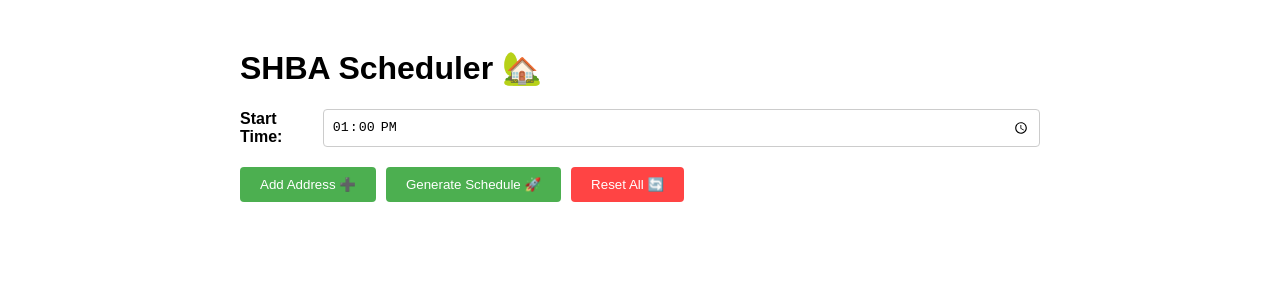
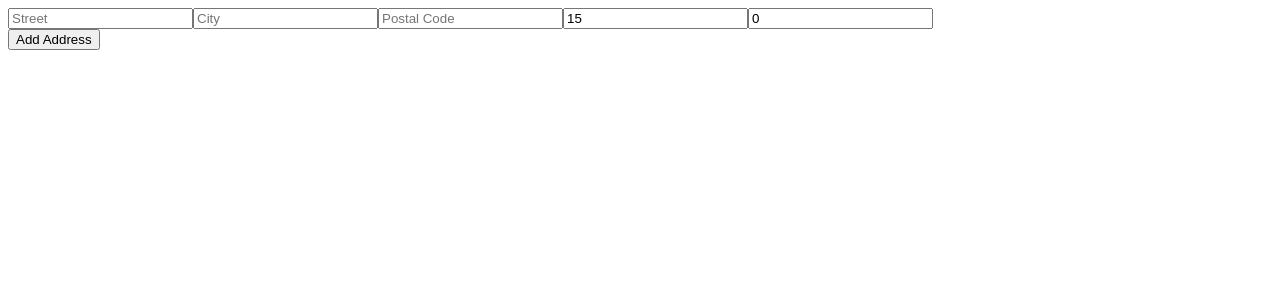
Before and after one commit to Arek497/SEBA-Scheduler, a React (Create React App) app: page / in a window 1280 px wide. Shown: the top 300 px of the page. Built offline with nearby package versions, Linux system fonts and the light colour scheme.

Commit message:
("Fixed TypeScript error"

```diff
--- a/src/App.tsx
+++ b/src/App.tsx
@@ -1,151 +1,75 @@
-import { useState } from "react";
-import "./styles.css";
+import React, { useState } from "react";
 
-export default function App() {
-  const [addresses, setAddresses] = useState([]);
-  const [startTime, setStartTime] = useState("13:00");
-  const [schedule, setSchedule] = useState([]);
+// Define the Address interface with the correct types
+interface Address {
+  street: string;
+  city: string;
+  postalCode: string | number;
+  duration: number;
+  travelTime: number;
+}
 
-  // Add a new address row
+const App: React.FC = () => {
+  // Initialize the addresses state with an array of Address objects
+  const [addresses, setAddresses] = useState<Address[]>([
+    { street: "", city: "", postalCode: "", duration: 15, travelTime: 0 },
+  ]);
+
+  // Function to add a new address row
   const addAddress = () => {
-    setAddresses([...addresses, { address: "", duration: 15, travelTime: 0 }]);
+    setAddresses([...addresses, { street: "", city: "", postalCode: "", duration: 15, travelTime: 0 }]);
   };
 
-  // Update an address row
-  const updateAddress = (index, field, value) => {
+  // Update function to modify a specific field in a given address
+  const updateAddress = (index: number, field: keyof Address, value: string | number) => {
     const newAddresses = [...addresses];
-    newAddresses[index][field] = value;
-    setAddresses(newAddresses);
-  };
-
-  // Reset everything
-  const resetAll = () => {
-    setAddresses([]);
-    setSchedule([]);
-    setStartTime("13:00");
-  };
-
-  // Calculate schedule
-  const calculateSchedule = () => {
-    let currentTime = new Date(`1970-01-01T${startTime}`);
-    const newSchedule = [];
-
-    addresses.forEach((address, index) => {
-      // Round to nearest 15-minute slot
-      const bookedStart = roundToNearestSlot(currentTime);
-      const endTime = new Date(
-        bookedStart.getTime() + address.duration * 60000
-      );
-
-      newSchedule.push({
-        address: address.address,
-        duration: address.duration,
-        startTime: bookedStart.toLocaleTimeString("en-US", {
-          hour: "2-digit",
-          minute: "2-digit",
-        }),
-        endTime: endTime.toLocaleTimeString("en-US", {
-          hour: "2-digit",
-          minute: "2-digit",
-        }),
-      });
-
-      if (index < addresses.length - 1) {
-        currentTime = new Date(endTime.getTime() + address.travelTime * 60000);
-      }
-    });
-
-    setSchedule(newSchedule);
-  };
-
-  // Rounding logic
-  const roundToNearestSlot = (time) => {
-    const minutes = time.getMinutes();
-    const remainder = minutes % 15;
-
-    if (remainder > 5) {
-      time.setMinutes(minutes + (15 - remainder));
-    } else {
-      time.setMinutes(minutes - remainder);
-    }
-
-    time.setSeconds(0);
-    return time;
+    newAddresses[index] = {
+      ...newAddresses[index], // Keep the other fields intact
+      [field]: value,         // Update the specific field
+    };
+    setAddresses(newAddresses); // Update the state with the modified addresses
   };
 
   return (
-    <div className="app">
-      <h1>SHBA Scheduler 🏡</h1>
-
-      {/* Start Time */}
-      <div className="time-input">
-        <label>Start Time: </label>
-        <input
-          type="time"
-          value={startTime}
-          onChange={(e) => setStartTime(e.target.value)}
-        />
-      </div>
-
-      {/* Address Inputs */}
-      {addresses.map((addr, index) => (
-        <div key={index} className="address-row">
+    <div>
+      {/* Render the list of addresses */}
+      {addresses.map((address, index) => (
+        <div key={index}>
           <input
-            placeholder="Address (e.g., 123 Main St)"
-            value={addr.address}
-            onChange={(e) => updateAddress(index, "address", e.target.value)}
+            type="text"
+            value={address.street}
+            onChange={(e) => updateAddress(index, "street", e.target.value)}
+            placeholder="Street"
+          />
+          <input
+            type="text"
+            value={address.city}
+            onChange={(e) => updateAddress(index, "city", e.target.value)}
+            placeholder="City"
+          />
+          <input
+            type="text"
+            value={address.postalCode}
+            onChange={(e) => updateAddress(index, "postalCode", e.target.value)}
+            placeholder="Postal Code"
           />
           <input
             type="number"
-            placeholder="Showing Time (min)"
-            value={addr.duration}
-            onChange={(e) =>
-              updateAddress(index, "duration", Number(e.target.value))
-            }
+            value={address.duration}
+            onChange={(e) => updateAddress(index, "duration", Number(e.target.value))}
+            placeholder="Duration"
           />
           <input
             type="number"
-            placeholder="Travel Time to Next (min)"
-            value={addr.travelTime}
-            onChange={(e) =>
-              updateAddress(index, "travelTime", Number(e.target.value))
-            }
+            value={address.travelTime}
+            onChange={(e) => updateAddress(index, "travelTime", Number(e.target.value))}
+            placeholder="Travel Time"
           />
         </div>
       ))}
-
-      {/* Buttons */}
-      <div className="button-group">
-        <button onClick={addAddress}>Add Address ➕</button>
-        <button onClick={calculateSchedule}>Generate Schedule 🚀</button>
-        <button onClick={resetAll} className="reset-button">
-          Reset All 🔄
-        </button>
-      </div>
-
-      {/* Schedule Table */}
-      {schedule.length > 0 && (
-        <table>
-          <thead>
-            <tr>
-              <th>Address</th>
-              <th>Showing Time</th>
-              <th>Start</th>
-              <th>End</th>
-            </tr>
-          </thead>
-          <tbody>
-            {schedule.map((item, index) => (
-              <tr key={index}>
-                <td>{item.address}</td>
-                <td>{item.duration} min</td>
-                <td>{item.startTime}</td>
-                <td>{item.endTime}</td>
-              </tr>
-            ))}
-          </tbody>
-        </table>
-      )}
+      <button onClick={addAddress}>Add Address</button>
     </div>
   );
-}
+};
+
+export default App;
```
